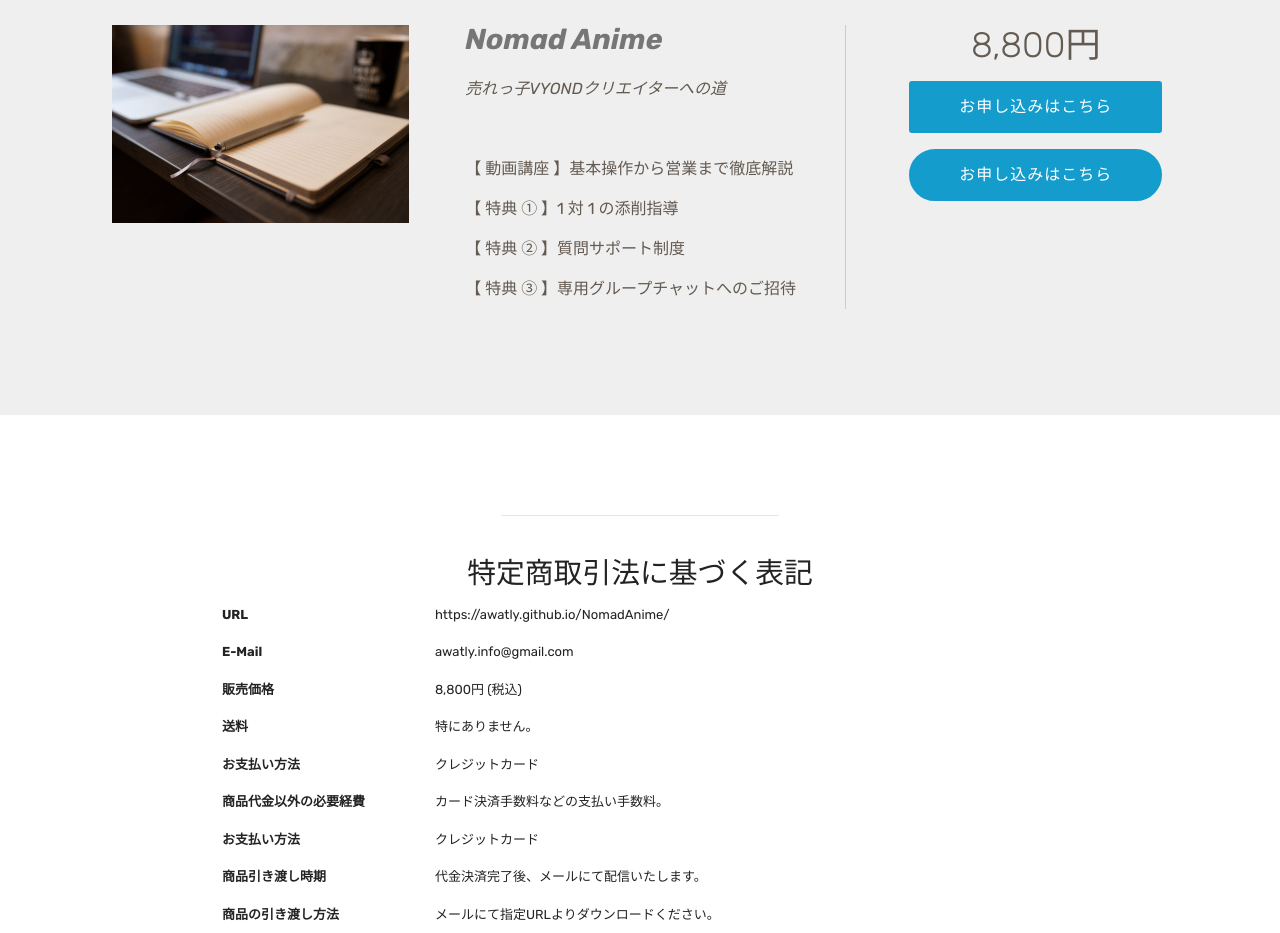
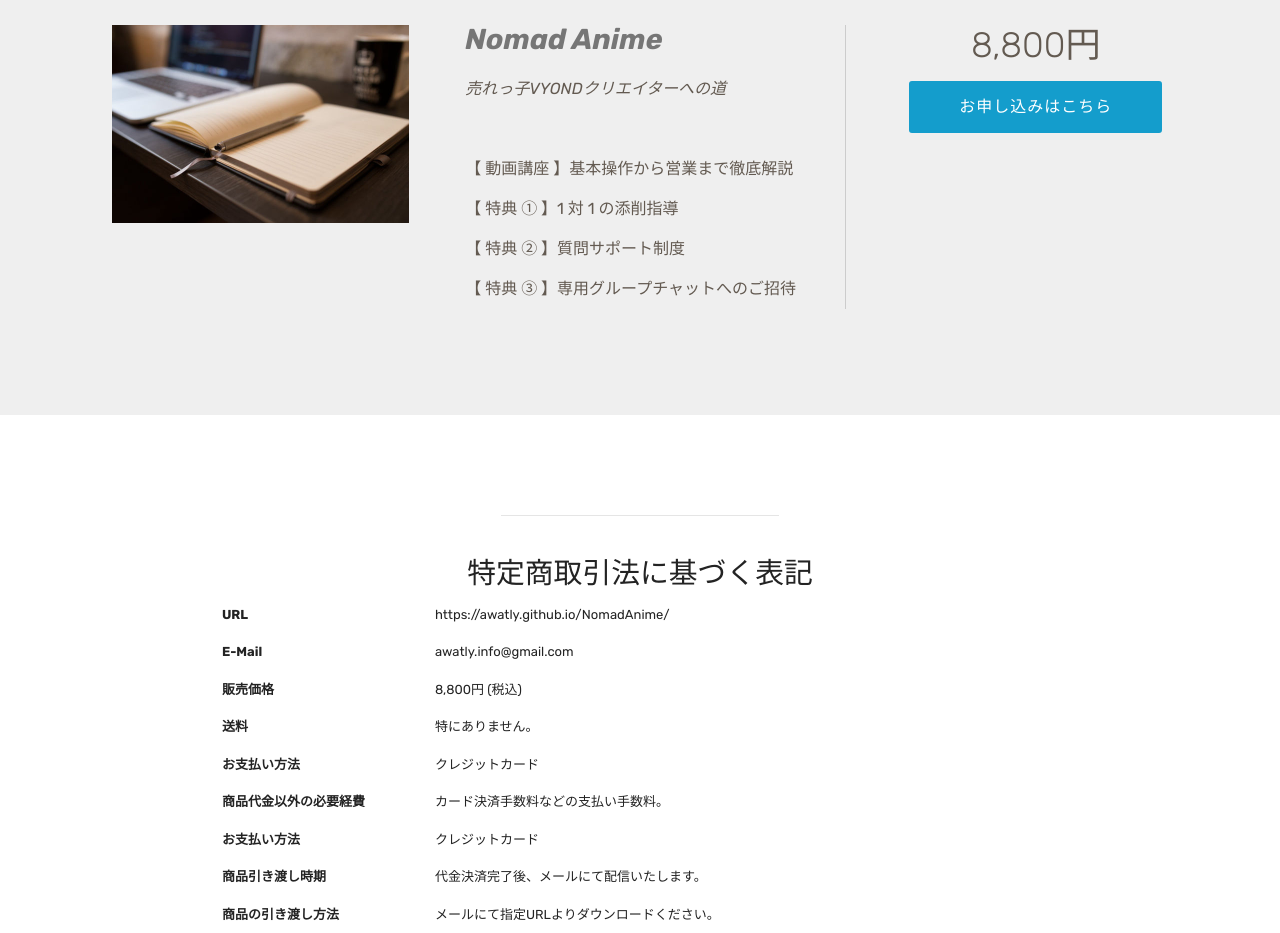
Before and after one commit to awatly/NomadAnime, a plain HTML site: page index.html in a window 1280 px wide. Shown: the part 7200-8133 px from the top of the page. Drawn offline with Linux system fonts and the light colour scheme; files whose address does not match are found by name.

Commit message:
Update index.html

```diff
--- a/index.html
+++ b/index.html
@@ -318,7 +318,7 @@
                                     <!--Btn-->
 
                                     <div class="mbr-section-btn col-right align-center"><button type="button" id="checkout-button-price_1I8PMaDD6lRICkhFMhzeANUZ" class="btn m-0 btn-primary display-4">お申し込みはこちら</button></div>
-                                    <div class="mbr-section-btn col-right align-center"><a href='https://buy.stripe.com/28ocN26el1uVbba146' type="button" id="checkout-button-price_1I8PMaDD6lRICkhFMhzeANUZ" class="btn m-0 btn-primary display-4">お申し込みはこちら</a></div>
+<!--                                     <div class="mbr-section-btn col-right align-center"><a href='https://buy.stripe.com/28ocN26el1uVbba146' type="button" id="checkout-button-price_1I8PMaDD6lRICkhFMhzeANUZ" class="btn m-0 btn-primary display-4">お申し込みはこちら</a></div> -->
                                 </div>
                             </div>
                         </div>
```
